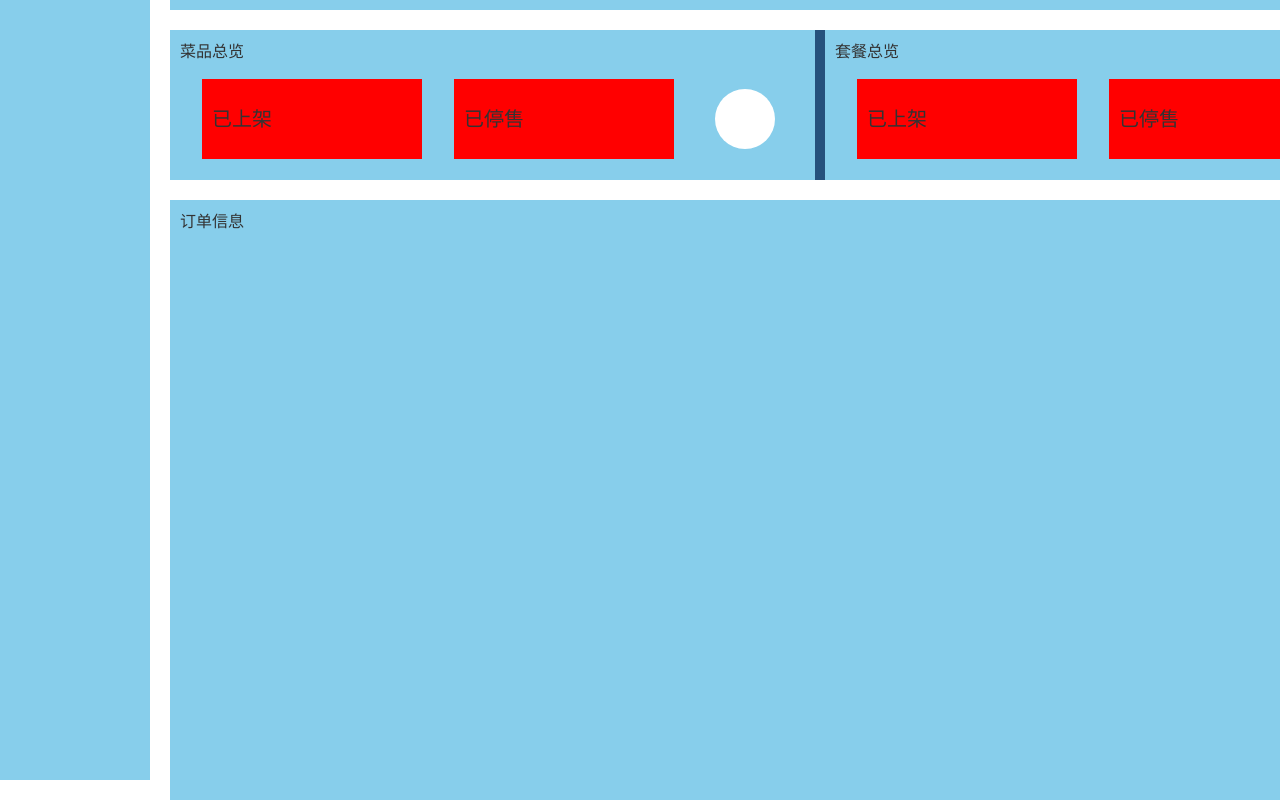
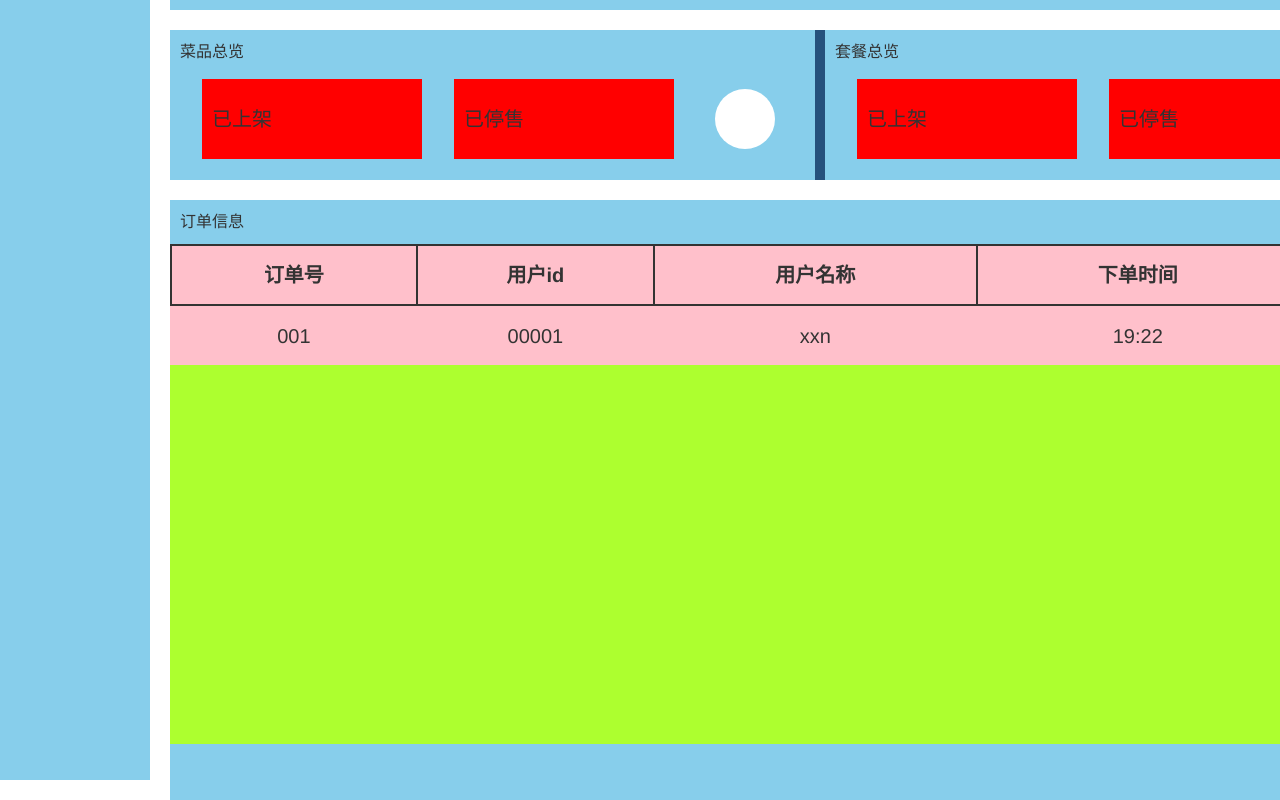
Before and after one commit to Jeffylison/Take_Out_System, a plain HTML site: page workbench.html in a window 1280 px wide. Shown: the part 410-1210 px from the top of the page. Drawn offline with nearby package versions, Linux system fonts and the light colour scheme.

```diff
--- a/css/workbench.css
+++ b/css/workbench.css
@@ -168,3 +168,24 @@
         padding: 10px 0 10px 10px;
     }
 }
+
+.ordermain_main {
+    background-color: greenyellow;
+    width: 1300px;
+    height: 500px;
+}
+.ordermain_table {
+    background-color: pink;
+    width: 1300px;
+    border-collapse: collapse;
+    tr {
+        font-size: 20px;
+        text-align: center;
+        height: 60px;
+
+        th {
+            border: 2px solid;
+
+        }
+    }
+}
--- a/workbench.html
+++ b/workbench.html
@@ -4,11 +4,15 @@
   <meta charset="UTF-8">
   <meta name="viewport" content="width=device-width, initial-scale=1.0">
   <title>XXX</title>
+
   <link rel="stylesheet" href="./css/base.css">
   <link rel="stylesheet" href="./css/common.css">
   <link rel="stylesheet" href="./css/maincommon.css">
   <link rel="stylesheet" href="./css/workbench.css">
+
   <script src="https://lf3-cdn-tos.bytecdntp.com/cdn/expire-1-M/vue/3.2.31/vue.global.min.js"></script>
+  <script src="https://unpkg.com/axios/dist/axios.min.js"></script>
+  <script src="./JS/workbench.js"></script>
 </head>
 <body>
     <!-- 头 -->
@@ -91,6 +95,24 @@
         </div>
         <div class="ordermain">
             <div class="ordermain_title">订单信息</div>
+            <div class="ordermain_main">
+                <table class="ordermain_table">
+                    <tr>
+                        <th>订单号</th>
+                        <th>用户id</th>
+                        <th>用户名称</th>
+                        <th>下单时间</th>
+                        <th>金额</th>
+                    </tr>
+                    <tr>
+                        <td>001</td>
+                        <td>00001</td>
+                        <td>xxn</td>
+                        <td>19:22</td>
+                        <td>10元</td>
+                    </tr>
+                </table>
+            </div>
         </div>
     </div>
 
```
Also changed, not shown: JS/workbench.js (added).
